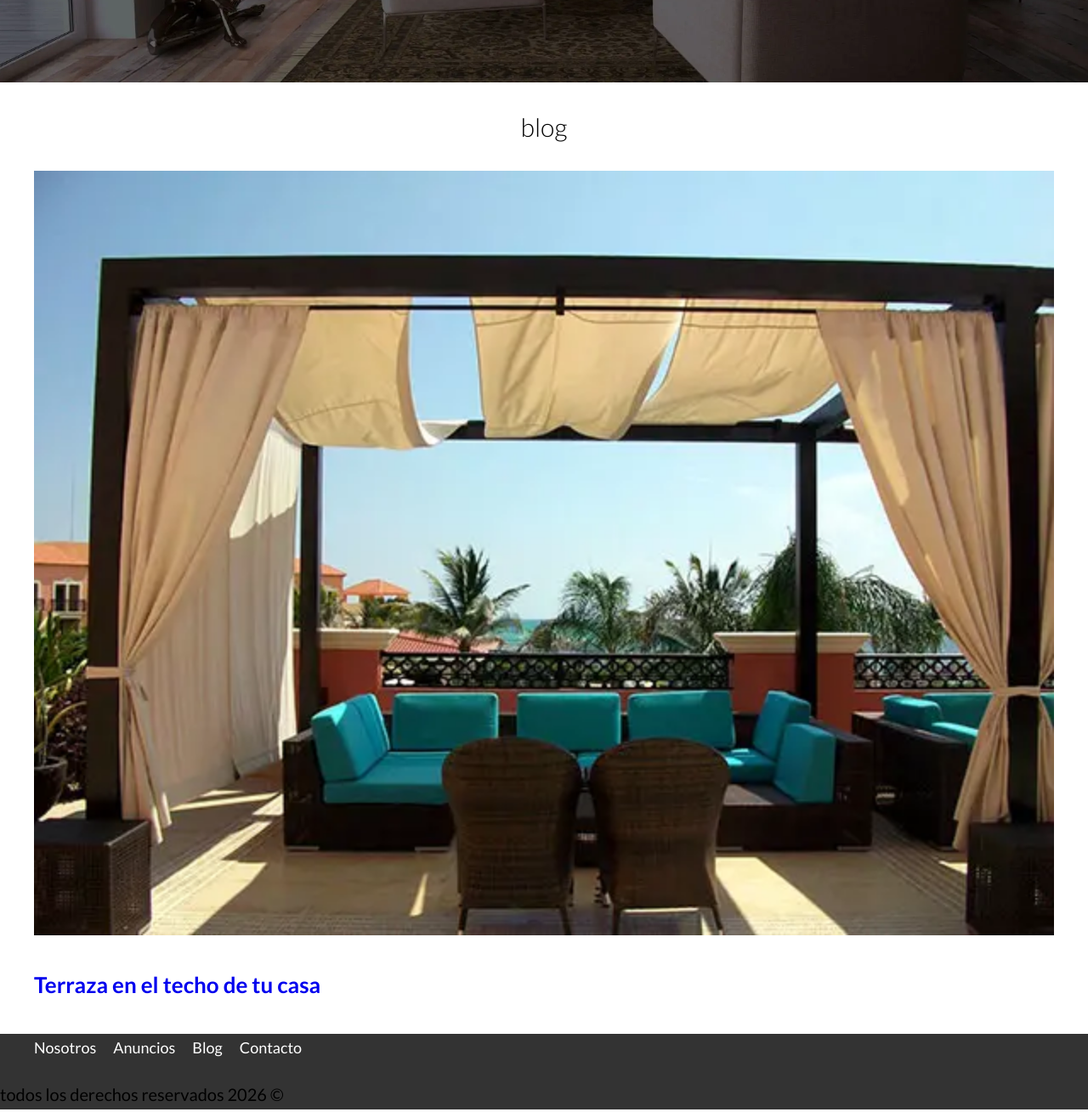
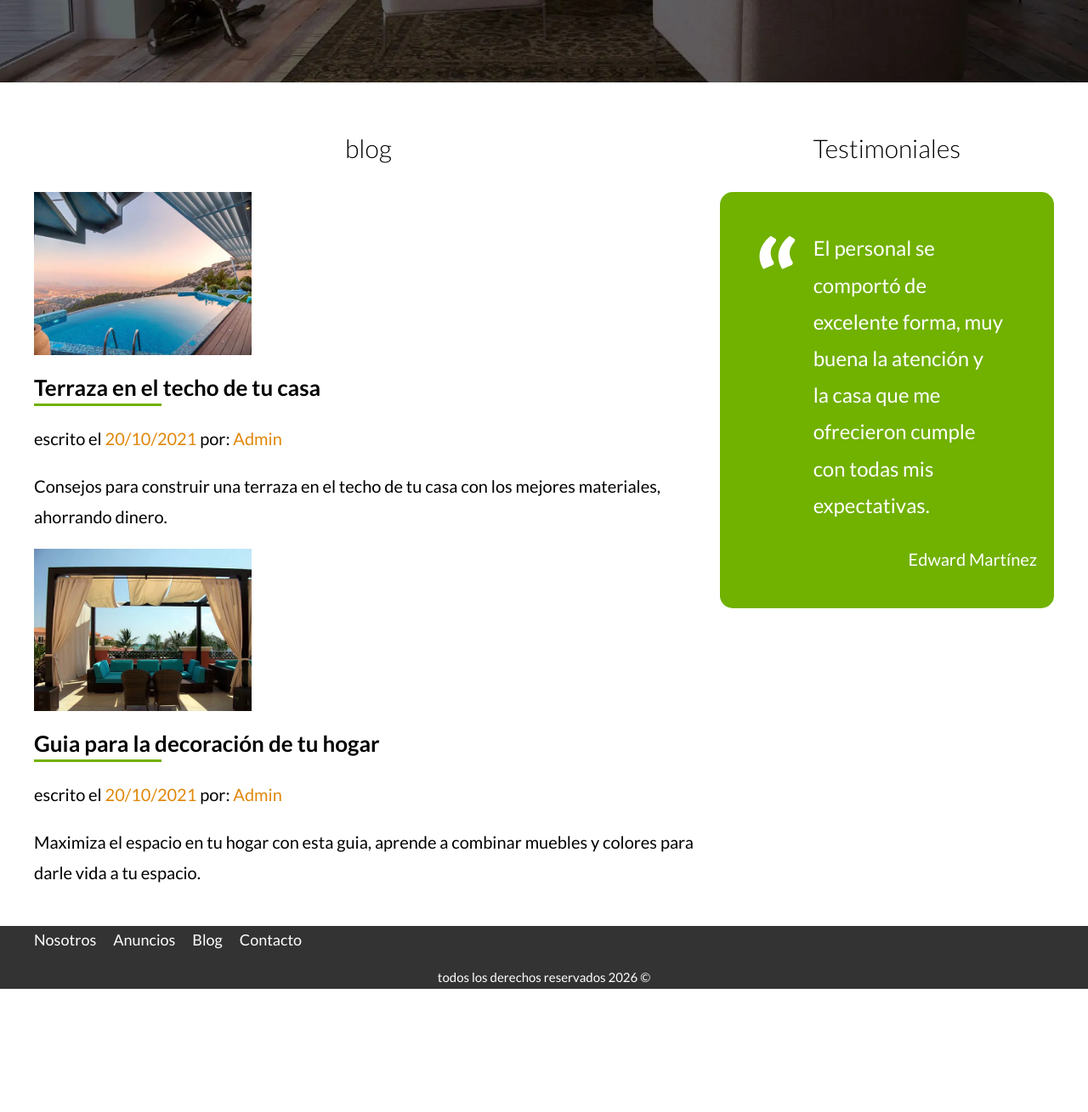
Before and after one commit to Chabito24/bienesraices, a website: page index.html in a window 1280 px wide. Shown: the part 2448-3757 px from the top of the page at 85% size. After the commit the page ends 3627 px from the top, so only its background shows below. Drawn offline with Linux system fonts and the light colour scheme.

Commit message:
finaliza pagina principal

```diff
--- a/index.html
+++ b/index.html
@@ -186,9 +186,28 @@
         <a href="contacto.html" class="boton-amarillo-inlineblock ">Contactános</a>
     </section>
 
-    <div class="contenedor seccion">
+    <div class="contenedor seccion seccion-inferior">
         <section class="blog">
             <h3>blog</h3>
+
+            <article>
+                <div class="entrada-blog">
+                    <picture>
+                        <source srcset="build/img/blog2.webp" type="image/webp">
+                        <source srcset="build/img/blog2.jpg" type="image/jepg">
+                        <img loading="lazy" src="build/img/blog2.jpg" alt="entrada blog">
+                    </picture>
+                </div>
+                <div class="texto-entrada">
+                    <a href="entrada.html">
+                        <h4>Terraza en el techo de tu casa</h4>
+                        <p>escrito el <span>20/10/2021</span> por: <span>Admin</span></p>
+                        <p>
+                            Consejos para construir una terraza en el techo de tu casa con los mejores materiales, ahorrando dinero.
+                        </p>
+                    </a>
+                </div>
+            </article>
 
             <article>
                 <div class="entrada-blog">
@@ -200,10 +219,25 @@
                 </div>
                 <div class="texto-entrada">
                     <a href="entrada.html">
-                        <h4>Terraza en el techo de tu casa</h4>
+                        <h4>Guia para la decoración de tu hogar</h4>
+                        <p>escrito el <span>20/10/2021</span> por: <span>Admin</span></p>
+                        <p>
+                            Maximiza el espacio en tu hogar con esta guia, aprende a combinar muebles y colores para darle vida a tu espacio.
+                        </p>
                     </a>
                 </div>
             </article>
+
+        </section>
+        <section class="testimoniales">
+            <h3>Testimoniales</h3>
+
+            <div class="testimonial">
+                <blockquote>
+                    El personal se comportó de excelente forma, muy buena la atención y la casa que me ofrecieron cumple con todas mis expectativas.
+                </blockquote>
+                <p>Edward Martínez</p>
+            </div>
         </section>
     </div>
 
--- a/src/scss/app.scss
+++ b/src/scss/app.scss
@@ -22,5 +22,7 @@
 @use 'layout/iconos';
 @use 'layout/anuncios';
 @use 'layout/contactar';
+@use 'layout/inferior';
+@use 'layout/testimoniales';
 @use 'sass:math';
 @use 'sass:color';
--- a/src/scss/layout/_footer.scss
+++ b/src/scss/layout/_footer.scss
@@ -22,6 +22,7 @@
 
     /* Color de fondo del footer usando variable SCSS */
     background-color: $grisOscuro;
+    margin-bottom: 0;
 
     /* Contenedor interno del footer (generalmente para alinear contenido y navegación) */
     .contenedor-footer {
@@ -30,8 +31,10 @@
     }
 
     /* Texto de derechos reservados */
-    .copyright {
+    .copyright, p {
         /* Color blanco para contrastar con el fondo oscuro */
         color: $blanco;
+        text-align: center;
+        font-size: 1.5rem;
     }
 }
--- /dev/null
+++ b/src/scss/layout/_inferior.scss
@@ -0,0 +1,51 @@
+@use '../base/variables' as *;
+@use '../base/mixins' as *;
+@use 'sass:math';
+@use 'sass:color';
+
+@include tablet {
+    .seccion-inferior {
+        display: grid;
+        grid-template-columns: 2fr 1fr;
+        column-gap: 2rem;
+    }
+}
+
+.entrada-blog {
+    margin-bottom: 2rem;
+
+    @include tablet {
+        display: grid;
+        grid-template-columns: 1fr 2fr;
+        column-gap: 2rem;
+    }
+    &:last-of-type {
+        margin-bottom: 0;
+    }
+}
+
+.texto-entrada {
+    a {
+        color: $negro;
+        margin-top: 3rem;
+        display: block;
+        @include tablet {
+            margin-top: 0;
+        }
+    }
+    h4 {
+        margin: 0;
+        line-height: 1.4;
+
+        &::after {
+            content: '';
+            display:block;
+            width: 15rem;
+            height: 0.3rem;
+            background-color: $verde;
+        }
+    }
+    span {
+        color: $amarillo;
+    }
+}
--- a/src/scss/layout/_navegacion.scss
+++ b/src/scss/layout/_navegacion.scss
@@ -1,5 +1,7 @@
 @use '../base/variables' as *;
 @use '../base/mixins' as *;
+@use 'sass:math';
+@use 'sass:color';
 
 /* Layout */
 
@@ -79,5 +81,8 @@
                 margin-right: 0;
             }
         }
+        &:hover{
+            color: color.adjust($verde, $lightness: 10%);
+        }
     }
 }
--- /dev/null
+++ b/src/scss/layout/_testimoniales.scss
@@ -0,0 +1,34 @@
+@use '../base/variables' as *;
+@use '../base/mixins' as *;
+@use 'sass:math';
+@use 'sass:color';
+
+.testimonial {
+    background-color: $verde;
+    font-size: 2.4rem;
+    padding: 2rem;
+    color: $blanco;
+    border-radius: 1.5rem;
+
+    blockquote {
+        padding-left: 5rem;
+        position: relative;
+
+        &::before {
+            content: '';
+            background-image: url(../img/comilla.svg);
+            background-repeat: no-repeat;
+            width: 6rem;
+            height: 8rem;
+            display: block;
+            position: absolute;
+            left: -2rem;
+        }
+    }
+
+    p {
+        text-align: right;
+        color: $blanco;
+    }
+
+}
```
Also changed, not shown: build/css/app.css, 1 other file.
